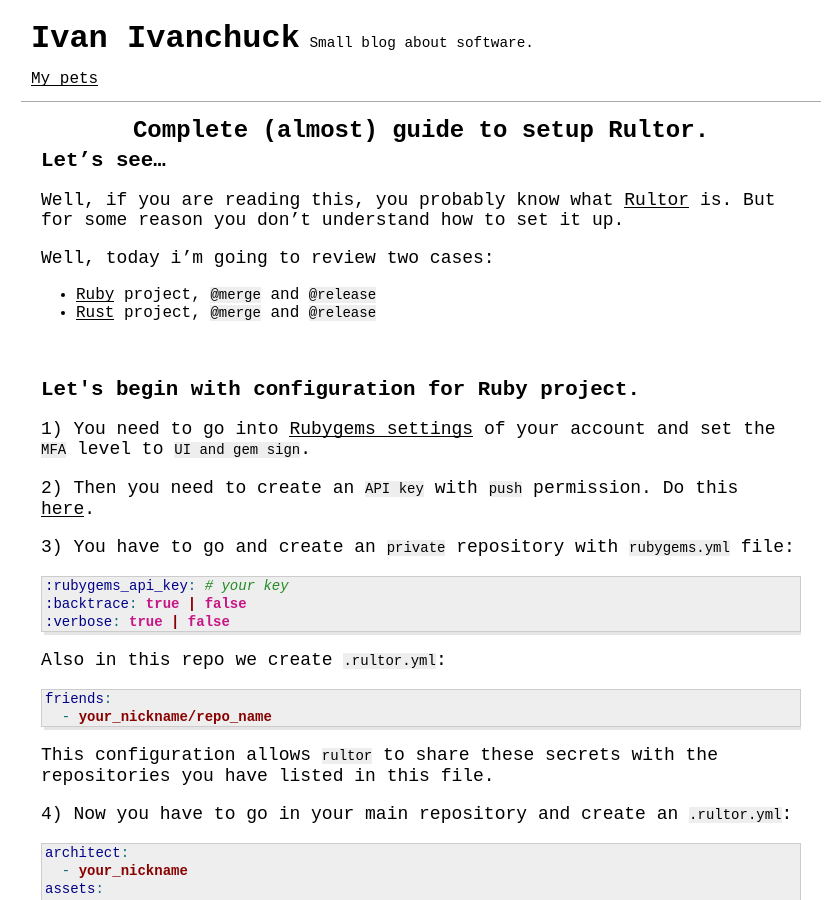
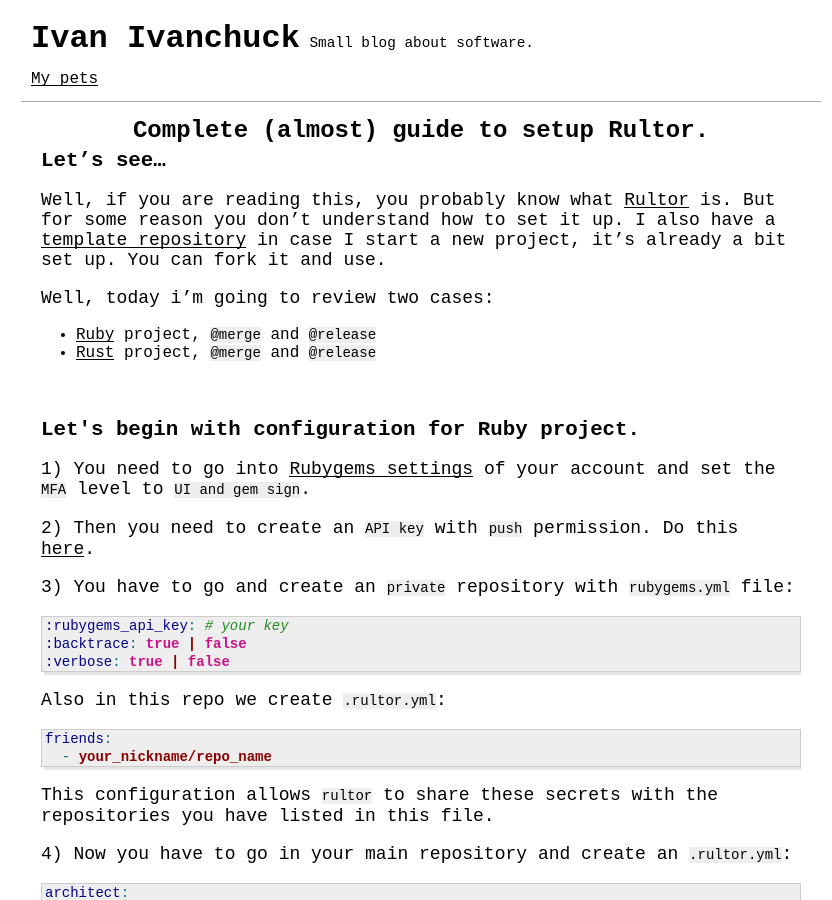
Before and after one commit to l3r8yJ/l3r8yj.github.io, a Jekyll site: the page built from _posts/code/2023-02-22-complete-rultor-setup-guide.md, in a window 1280 px wide and 900 px high. Shown: the whole window, without its empty margins (219-1051 px from the left). Built offline with Jekyll 4.4.1, drawn with Linux system fonts in a browser that asks for light colours; comment, search, counter and statistics services are not loaded.

Commit message:
new blog post

```diff
--- a/_posts/code/2023-02-22-complete-rultor-setup-guide.md
+++ b/_posts/code/2023-02-22-complete-rultor-setup-guide.md
@@ -9,7 +9,7 @@
 tags: blog-post
 ---
 ## Let's see...
-Well, if you are reading this, you probably know what [Rultor](https://doc.rultor.com/) is. But for some reason you don't understand how to set it up.
+Well, if you are reading this, you probably know what [Rultor](https://doc.rultor.com/) is. But for some reason you don't understand how to set it up. I also have a [template repository](https://github.com/l3r8yJ/elegant) in case I start a new project, it's already a bit set up. You can fork it and use.
 
 Well, today i'm going to review two cases:
   - [Ruby](#ruby) project, `@merge` and `@release`
```
